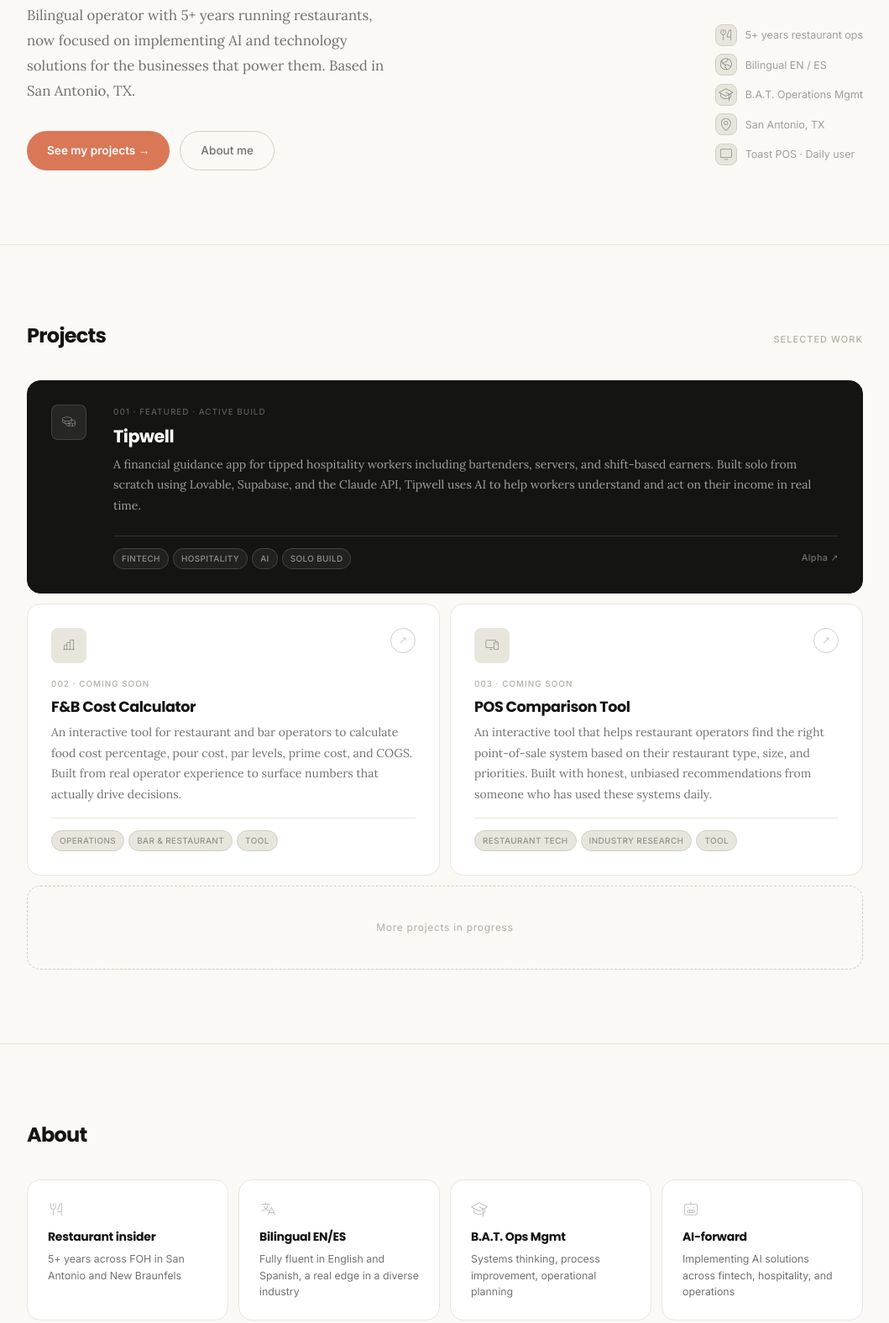
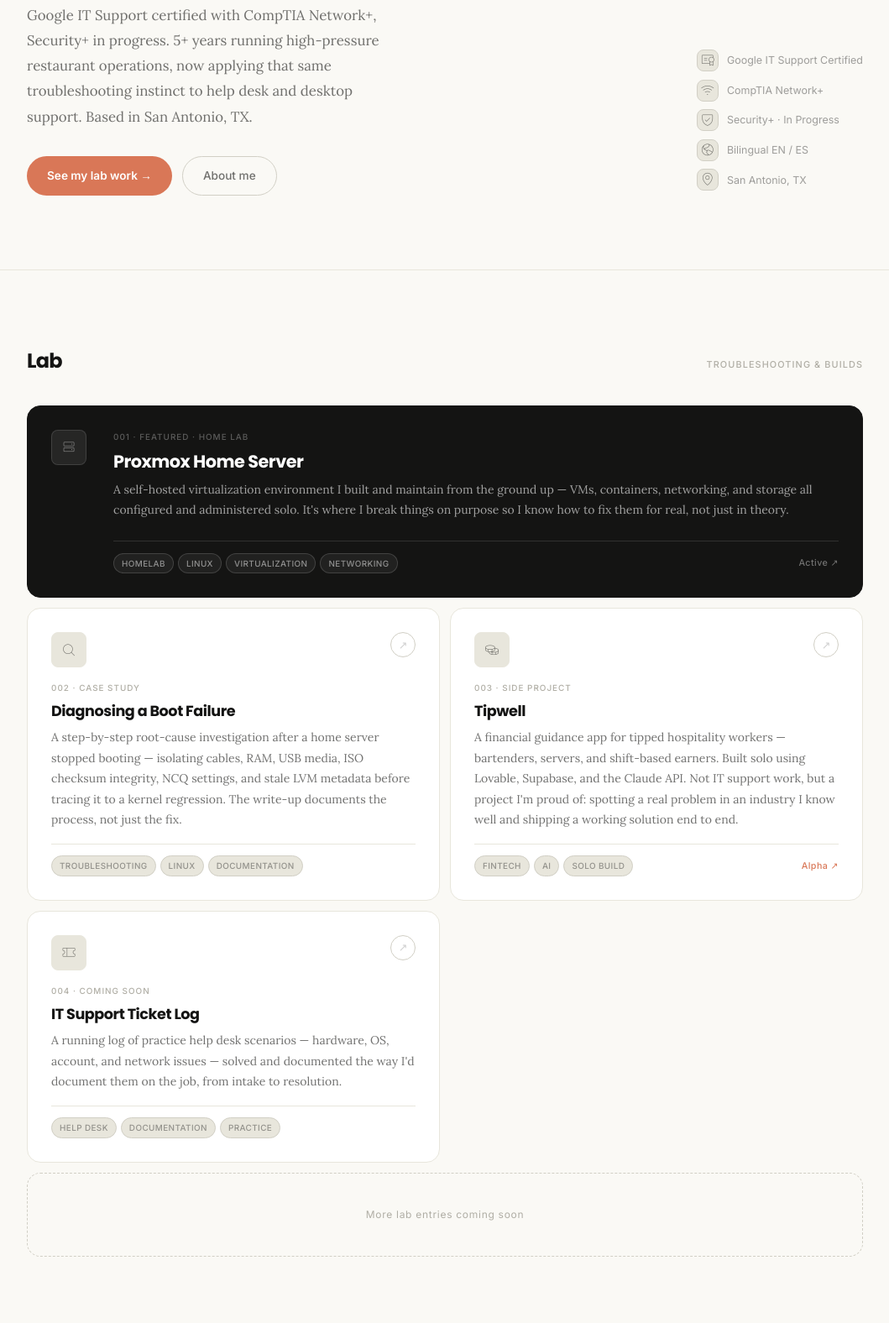
Before and after one commit to victr-dev/victr-dev.github.io, a plain HTML site: page index.html in a window 1280 px wide. Shown: the part 420-1996 px from the top of the page at 84% size, without its empty margins (110-1169 px from the left). Drawn offline with nearby package versions, Linux system fonts and the light colour scheme.

Commit message:
updated contact info

```diff
--- a/index.html
+++ b/index.html
@@ -3,7 +3,7 @@
 <head>
   <meta charset="UTF-8">
   <meta name="viewport" content="width=device-width, initial-scale=1.0">
-  <title>Victor Hernandez</title>
+  <title>Victor Hernandez | IT Support</title>
   <link rel="preconnect" href="https://fonts.googleapis.com">
   <link rel="preconnect" href="https://fonts.gstatic.com" crossorigin>
   <link href="https://fonts.googleapis.com/css2?family=Poppins:wght@400;500;600;700&family=Lora:ital,wght@0,400;0,600;1,400&family=Inter:wght@400;500;600&display=swap" rel="stylesheet">
@@ -18,7 +18,7 @@
     <div class="nav-inner">
       <a href="#" class="nav-logo">Victor Hernandez</a>
       <ul class="nav-links">
-        <li><a href="#projects">Projects</a></li>
+        <li><a href="#projects">Lab</a></li>
         <li><a href="#about">About</a></li>
         <li><a href="#experience">Experience</a></li>
         <li><a href="#contact">Contact</a></li>
@@ -31,35 +31,35 @@
   <div class="hero">
     <div class="hero-inner">
       <div>
-        <h1>Building at the intersection of hospitality and technology.</h1>
+        <h1>I've always been the one who fixes things. Now I'm doing it in IT.</h1>
         <p class="hero-sub">
-          Bilingual operator with 5+ years running restaurants, now focused on implementing AI and technology solutions for the businesses that power them. Based in San Antonio, TX.
+          Google IT Support certified with CompTIA Network+, Security+ in progress. 5+ years running high-pressure restaurant operations, now applying that same troubleshooting instinct to help desk and desktop support. Based in San Antonio, TX.
         </p>
         <div class="hero-actions">
-          <a href="#projects" class="btn-primary">See my projects →</a>
+          <a href="#projects" class="btn-primary">See my lab work →</a>
           <a href="#about" class="btn-ghost">About me</a>
         </div>
       </div>
       <div class="hero-facts">
         <div class="hero-fact">
-          <div class="hero-fact-icon"><i class="ph-thin ph-fork-knife"></i></div>
-          5+ years restaurant ops
+          <div class="hero-fact-icon"><i class="ph-thin ph-certificate"></i></div>
+          Google IT Support Certified
+        </div>
+        <div class="hero-fact">
+          <div class="hero-fact-icon"><i class="ph-thin ph-wifi-high"></i></div>
+          CompTIA Network+
+        </div>
+        <div class="hero-fact">
+          <div class="hero-fact-icon"><i class="ph-thin ph-shield-check"></i></div>
+          Security+ · In Progress
         </div>
         <div class="hero-fact">
           <div class="hero-fact-icon"><i class="ph-thin ph-globe-hemisphere-west"></i></div>
           Bilingual EN / ES
         </div>
         <div class="hero-fact">
-          <div class="hero-fact-icon"><i class="ph-thin ph-graduation-cap"></i></div>
-          B.A.T. Operations Mgmt
-        </div>
-        <div class="hero-fact">
           <div class="hero-fact-icon"><i class="ph-thin ph-map-pin"></i></div>
           San Antonio, TX
-        </div>
-        <div class="hero-fact">
-          <div class="hero-fact-icon"><i class="ph-thin ph-monitor"></i></div>
-          Toast POS · Daily user
         </div>
       </div>
     </div>
@@ -70,67 +70,88 @@
   <!-- PROJECTS -->
   <section id="projects">
     <div class="section-header">
-      <h2>Projects</h2>
-      <span class="section-label">Selected work</span>
+      <h2>Lab</h2>
+      <span class="section-label">Troubleshooting &amp; builds</span>
     </div>
 
     <div class="projects-grid">
 
-      <!-- Tipwell — Featured -->
-      <a href="https://tipwell.co" target="_blank" class="project-card featured">
-        <div class="project-icon"><i class="ph-thin ph-coins"></i></div>
+      <!-- Proxmox Home Server — Featured -->
+      <a href="#" class="project-card featured">
+        <div class="project-icon"><i class="ph-thin ph-hard-drives"></i></div>
         <div class="project-body">
-          <div class="project-num">001 · Featured · Active Build</div>
-          <div class="project-title">Tipwell</div>
-          <p class="project-desc">A financial guidance app for tipped hospitality workers including bartenders, servers, and shift-based earners. Built solo from scratch using Lovable, Supabase, and the Claude API, Tipwell uses AI to help workers understand and act on their income in real time.</p>
+          <div class="project-num">001 · Featured · Home Lab</div>
+          <div class="project-title">Proxmox Home Server</div>
+          <p class="project-desc">A self-hosted virtualization environment I built and maintain from the ground up — VMs, containers, networking, and storage all configured and administered solo. It's where I break things on purpose so I know how to fix them for real, not just in theory.</p>
           <div class="project-footer" style="margin-top: 1.5rem;">
             <div class="project-tags">
-              <span class="ptag">Fintech</span>
-              <span class="ptag">Hospitality</span>
-              <span class="ptag">AI</span>
-              <span class="ptag">Solo Build</span>
+              <span class="ptag">Homelab</span>
+              <span class="ptag">Linux</span>
+              <span class="ptag">Virtualization</span>
+              <span class="ptag">Networking</span>
             </div>
-            <span class="project-status">Alpha ↗</span>
+            <span class="project-status">Active ↗</span>
           </div>
         </div>
       </a>
 
-      <!-- F&B Cost Calculator -->
+      <!-- Boot Failure Case Study -->
       <a href="#" class="project-card">
         <div class="project-card-top">
-          <div class="project-icon"><i class="ph-thin ph-chart-bar"></i></div>
+          <div class="project-icon"><i class="ph-thin ph-magnifying-glass"></i></div>
           <div class="project-arrow">↗</div>
         </div>
         <div>
-          <div class="project-num">002 · Coming Soon</div>
-          <div class="project-title">F&B Cost Calculator</div>
-          <p class="project-desc">An interactive tool for restaurant and bar operators to calculate food cost percentage, pour cost, par levels, prime cost, and COGS. Built from real operator experience to surface numbers that actually drive decisions.</p>
+          <div class="project-num">002 · Case Study</div>
+          <div class="project-title">Diagnosing a Boot Failure</div>
+          <p class="project-desc">A step-by-step root-cause investigation after a home server stopped booting — isolating cables, RAM, USB media, ISO checksum integrity, NCQ settings, and stale LVM metadata before tracing it to a kernel regression. The write-up documents the process, not just the fix.</p>
         </div>
         <div class="project-footer">
           <div class="project-tags">
-            <span class="ptag">Operations</span>
-            <span class="ptag">Bar & Restaurant</span>
-            <span class="ptag">Tool</span>
+            <span class="ptag">Troubleshooting</span>
+            <span class="ptag">Linux</span>
+            <span class="ptag">Documentation</span>
           </div>
         </div>
       </a>
 
-      <!-- POS Comparison Tool -->
-      <a href="#" class="project-card">
+      <!-- Tipwell -->
+      <a href="https://tipwell.co" target="_blank" class="project-card">
         <div class="project-card-top">
-          <div class="project-icon"><i class="ph-thin ph-devices"></i></div>
+          <div class="project-icon"><i class="ph-thin ph-coins"></i></div>
           <div class="project-arrow">↗</div>
         </div>
         <div>
-          <div class="project-num">003 · Coming Soon</div>
-          <div class="project-title">POS Comparison Tool</div>
-          <p class="project-desc">An interactive tool that helps restaurant operators find the right point-of-sale system based on their restaurant type, size, and priorities. Built with honest, unbiased recommendations from someone who has used these systems daily.</p>
+          <div class="project-num">003 · Side Project</div>
+          <div class="project-title">Tipwell</div>
+          <p class="project-desc">A financial guidance app for tipped hospitality workers — bartenders, servers, and shift-based earners. Built solo using Lovable, Supabase, and the Claude API. Not IT support work, but a project I'm proud of: spotting a real problem in an industry I know well and shipping a working solution end to end.</p>
         </div>
         <div class="project-footer">
           <div class="project-tags">
-            <span class="ptag">Restaurant Tech</span>
-            <span class="ptag">Industry Research</span>
-            <span class="ptag">Tool</span>
+            <span class="ptag">Fintech</span>
+            <span class="ptag">AI</span>
+            <span class="ptag">Solo Build</span>
+          </div>
+          <span class="project-status">Alpha ↗</span>
+        </div>
+      </a>
+
+      <!-- IT Support Ticket Log -->
+      <a href="#" class="project-card">
+        <div class="project-card-top">
+          <div class="project-icon"><i class="ph-thin ph-ticket"></i></div>
+          <div class="project-arrow">↗</div>
+        </div>
+        <div>
+          <div class="project-num">004 · Coming Soon</div>
+          <div class="project-title">IT Support Ticket Log</div>
+          <p class="project-desc">A running log of practice help desk scenarios — hardware, OS, account, and network issues — solved and documented the way I'd document them on the job, from intake to resolution.</p>
+        </div>
+        <div class="project-footer">
+          <div class="project-tags">
+            <span class="ptag">Help Desk</span>
+            <span class="ptag">Documentation</span>
+            <span class="ptag">Practice</span>
           </div>
         </div>
       </a>
@@ -138,7 +159,7 @@
     </div>
 
     <div class="project-placeholder">
-      More projects in progress
+      More lab entries coming soon
     </div>
 
   </section>
@@ -168,14 +189,14 @@
         <div class="about-tile-sub">Systems thinking, process improvement, operational planning</div>
       </div>
       <div class="about-tile">
-        <div class="about-tile-icon"><i class="ph-thin ph-robot"></i></div>
-        <div class="about-tile-title">AI-forward</div>
-        <div class="about-tile-sub">Implementing AI solutions across fintech, hospitality, and operations</div>
+        <div class="about-tile-icon"><i class="ph-thin ph-certificate"></i></div>
+        <div class="about-tile-title">IT Certified</div>
+        <div class="about-tile-sub">Google IT Support · CompTIA Network+ · Security+ in progress</div>
       </div>
     </div>
 
     <div class="about-bio">
-      <p>I spent years working every corner of a restaurant and became the person people called when the technology wasn't working. That experience shapes how I think about implementation: the best tools are the ones people actually use, and the best rollouts are the ones that stick after you leave. I'm now focused on helping organizations implement AI and technology solutions that solve real operational problems, drawing on firsthand knowledge of the environments where that technology lives.</p>
+      <p>I spent years working every corner of a restaurant floor and became the person people called when the POS went down, the printer jammed, or the network dropped mid-rush. That instinct — stay calm, isolate the problem, fix it without shutting down service — is the same one I bring to IT support. I'm now formalizing it: Google IT Support certified, CompTIA Network+ in hand, Security+ in progress, and a home lab where I get real, hands-on reps with the systems and troubleshooting scenarios that come up on a help desk.</p>
     </div>
   </section>
 
@@ -193,7 +214,7 @@
         <div>
           <div class="exp-role">Bar & FOH Lead / Manager</div>
           <div class="exp-company">Las Fontanas Mexican Kitchen · New Braunfels, TX</div>
-          <div class="exp-desc">Managed day-to-day FOH operations including scheduling, inventory, labor allocation, and daily reporting. Trained staff on POS systems and operational workflows. Introduced process improvements that reduced errors during peak service. Operated across every FOH function with nothing considered beneath the role.</div>
+          <div class="exp-desc">Managed day-to-day FOH operations including scheduling, inventory, labor allocation, and daily reporting. Went-to person for POS issues, connectivity problems, and any tech that broke mid-shift — diagnosed and resolved on the spot to keep service running. Trained staff on POS systems and operational workflows.</div>
         </div>
       </div>
       <div class="exp-card">
@@ -207,9 +228,9 @@
       <div class="exp-card">
         <div class="exp-date">2025 — Present</div>
         <div>
-          <div class="exp-role">Independent Builder</div>
+          <div class="exp-role">IT Certifications & Home Lab</div>
           <div class="exp-company">Self-directed · victr-dev.github.io</div>
-          <div class="exp-desc">Designing and shipping AI-powered tools for the restaurant and fintech space. Focused on the full implementation lifecycle: identifying the problem, building the solution, and ensuring it works for the people using it. Structured AI engineering program in progress through December 2026.</div>
+          <div class="exp-desc">Completed the Google IT Support Professional Certificate and CompTIA Network+; currently studying for Security+. Running a self-hosted Proxmox home lab to get real, hands-on reps with the systems, networking, and troubleshooting scenarios that come up on a help desk.</div>
         </div>
       </div>
     </div>
@@ -223,15 +244,11 @@
       <h2>Contact</h2>
     </div>
     <div class="contact-card">
-        <p class="contact-intro">Actively looking for implementation roles in AI, restaurant technology, and operations. If you're working on something in this space, let's talk.</p>
+        <p class="contact-intro">Actively looking for entry-level IT support and help desk roles in San Antonio. If you're hiring or know a team that is, let's talk.</p>
         <div class="contact-links">
           <a href="mailto:vhernandez7433@outlook.com" class="contact-link">
             <span class="cll"><i class="ph-thin ph-envelope"></i> Email</span>
-            <span class="clv">vhernandez7433@outlook.com</span>
-          </a>
-          <a href="tel:2106495618" class="contact-link">
-            <span class="cll"><i class="ph-thin ph-phone"></i> Phone</span>
-            <span class="clv">210-649-5618</span>
+            <span class="clv">vicsprofessionalnet@gmail.com</span>
           </a>
           <a href="https://linkedin.com/in/victor-hernandez-486503221" target="_blank" class="contact-link">
             <span class="cll"><i class="ph-thin ph-linkedin-logo"></i> LinkedIn</span>
```
